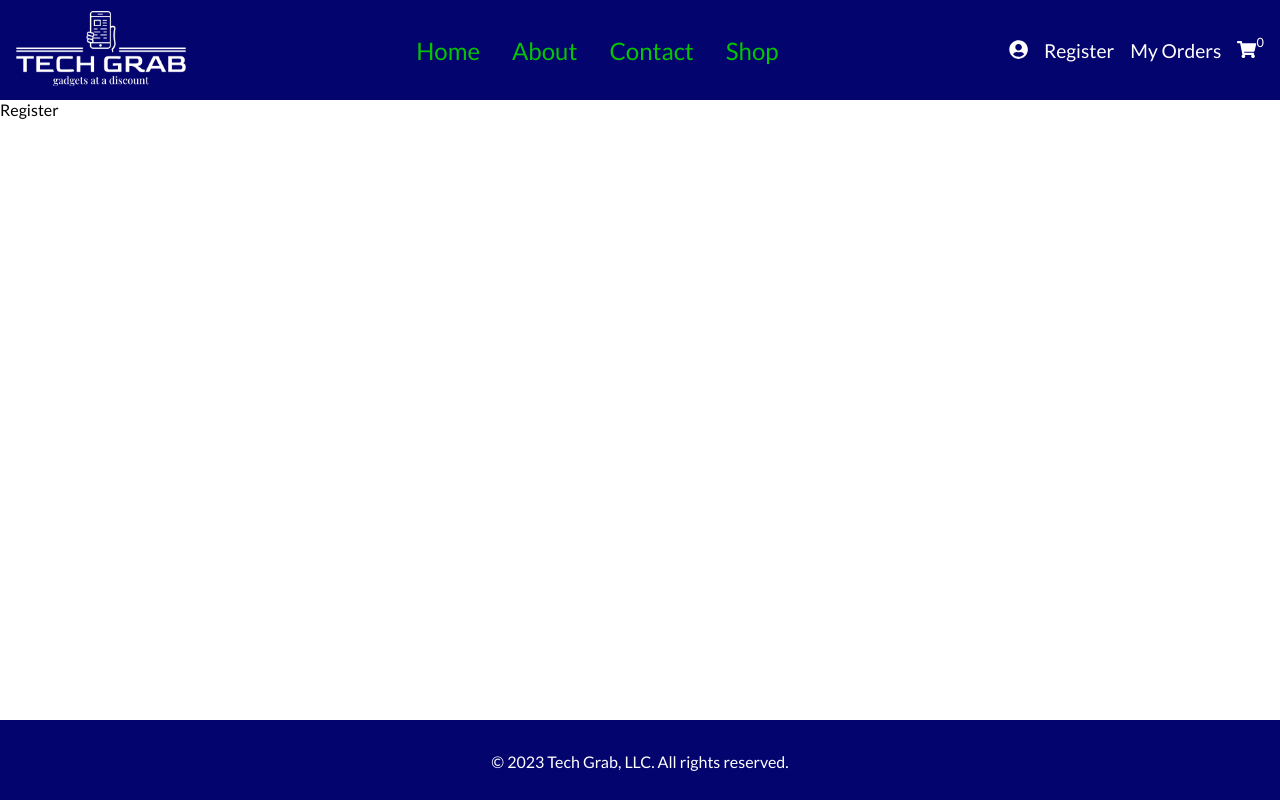
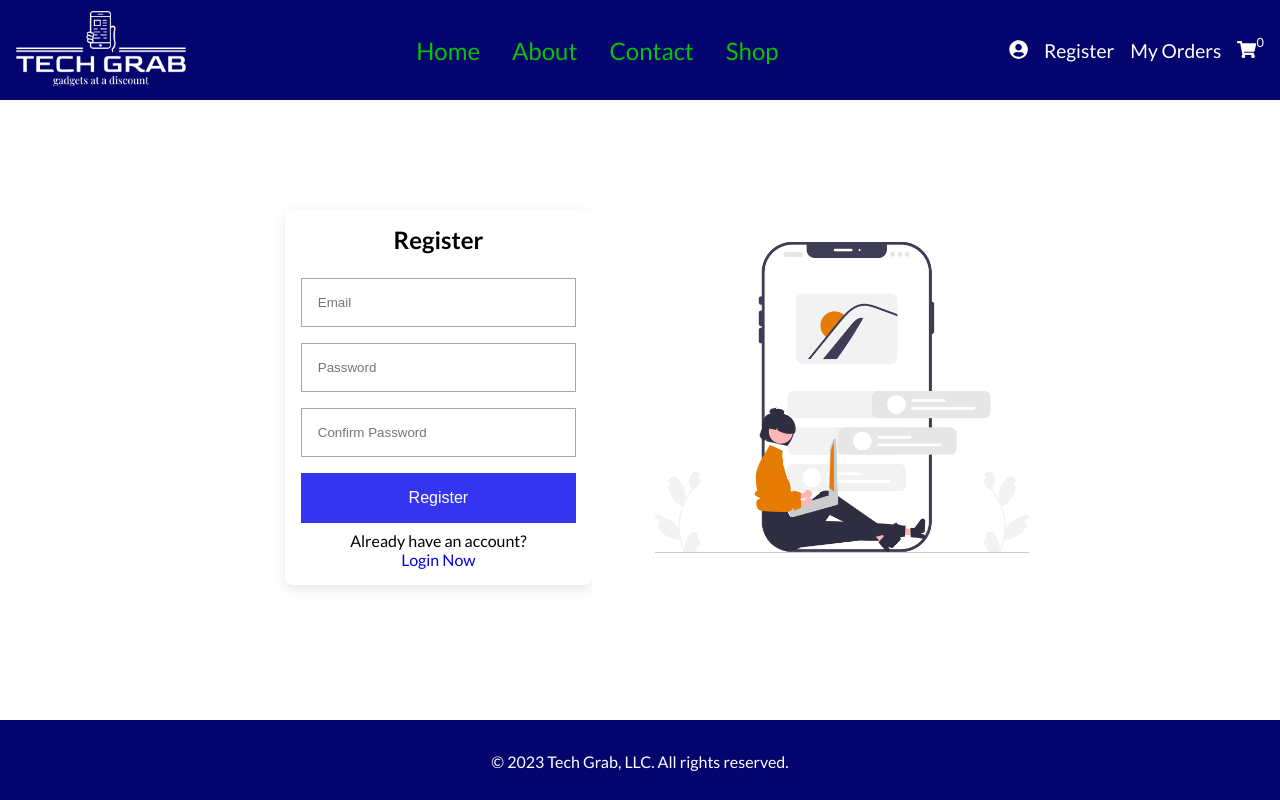
Before and after one commit to kaecodes/techgrab-react-redux-fb, a React (Create React App) app: page /register in a window 1280 px wide. Built offline with nearby package versions, Linux system fonts and the light colour scheme.

Commit message:
Add register page

```diff
--- a/src/pages/auth/Register.js
+++ b/src/pages/auth/Register.js
@@ -1,7 +1,31 @@
-import React from "react";
+import "./auth.css";
+import registerImg from "../../assets/register.png";
+import Card from "../../components/card/Card";
+import { Link } from "react-router-dom";
 
 const Register = () => {
-  return <div>Register</div>;
+  return (
+    <section className="login-container">
+      <Card className="login-card">
+        <div className="login-form">
+          <h2>Register</h2>
+          <form action="">
+            <input type="email" placeholder="Email" required />
+            <input type="password" placeholder="Password" required />
+            <input type="password" placeholder="Confirm Password" required />
+            <button className="btn btn-block btn-primary">Register</button>
+          </form>
+          <span>
+            <p>Already have an account?</p>
+            <Link to="/login">Login Now</Link>
+          </span>
+        </div>
+      </Card>
+      <div className="login-img-container">
+        <img src={registerImg} alt="Register" width="500" />
+      </div>
+    </section>
+  );
 };
 
 export default Register;
```
